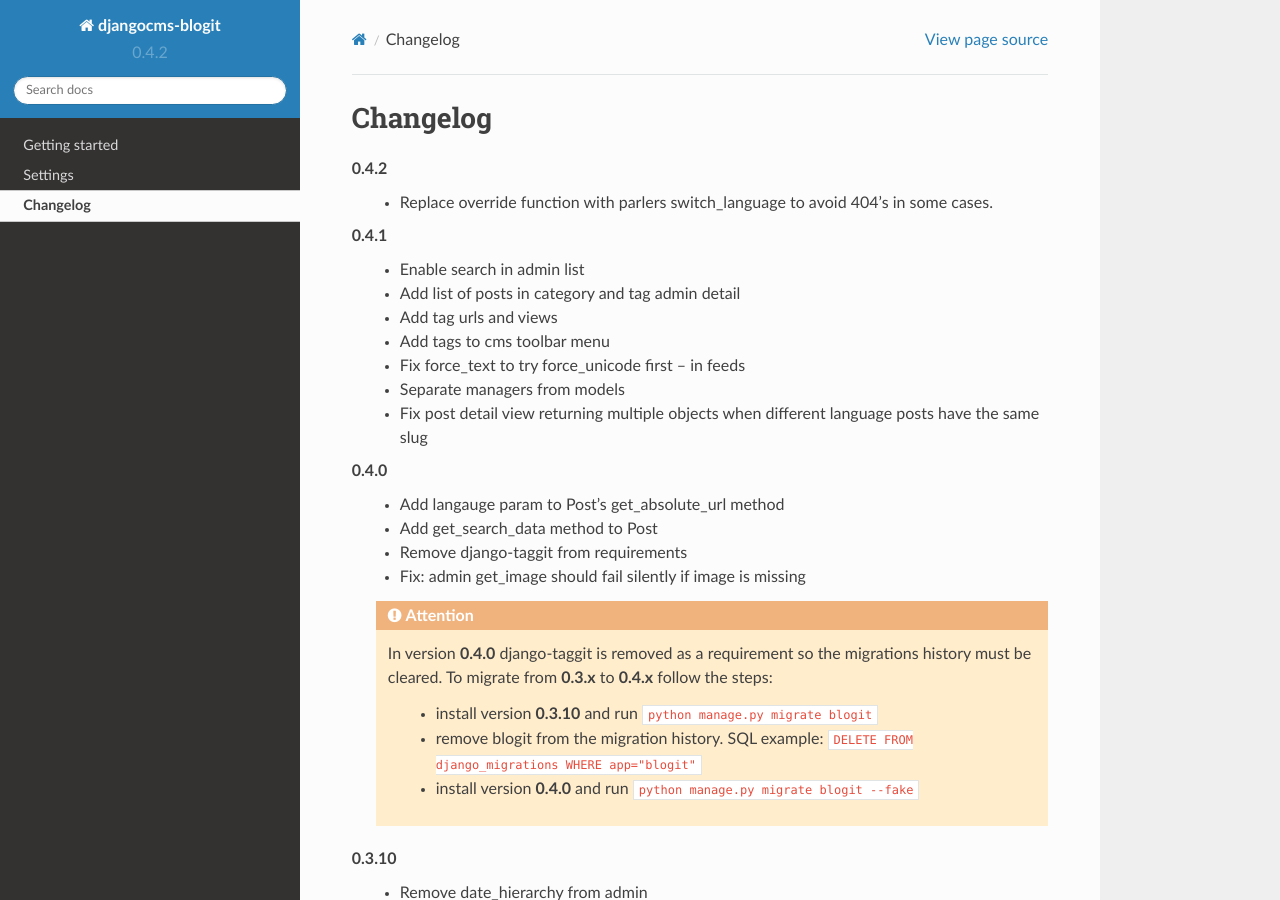
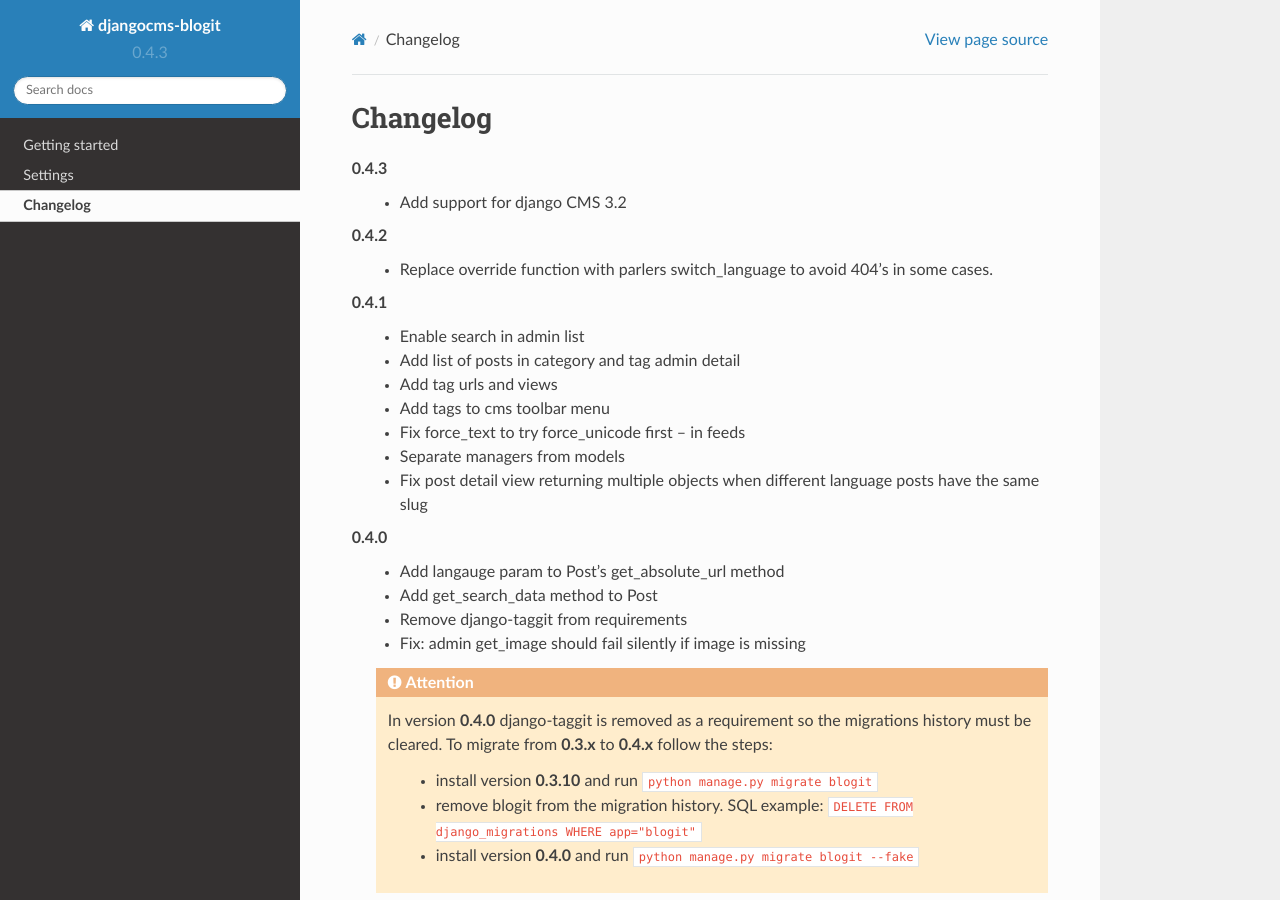
Before and after one commit to dinoperovic/djangocms-blogit, a Sphinx documentation site: the page built from docs/changelog.rst, in a window 1280 px wide and 900 px high. Built offline with Sphinx 7.4.7 and the Read the Docs theme 2.0.0, drawn with Linux system fonts in a browser that asks for light colours.

Commit message:
add support for cms 3.2

```diff
--- a/blogit/__init__.py
+++ b/blogit/__init__.py
@@ -1,4 +1,4 @@
 # -*- coding: utf-8 -*-
 from __future__ import unicode_literals
 
-__version__ = '0.4.2'
+__version__ = '0.4.3'
--- a/docs/changelog.rst
+++ b/docs/changelog.rst
@@ -1,6 +1,9 @@
 #########
 Changelog
 #########
+
+0.4.3
+    + Add support for django CMS 3.2
 
 0.4.2
     + Replace override function with parlers switch_language to avoid 404's in some cases.
--- a/docs/conf.py
+++ b/docs/conf.py
@@ -51,9 +51,9 @@
 # built documents.
 #
 # The short X.Y version.
-version = '0.4.2'
+version = '0.4.3'
 # The full version, including alpha/beta/rc tags.
-release = '0.4.2'
+release = '0.4.3'
 
 # The language for content autogenerated by Sphinx. Refer to documentation
 # for a list of supported languages.
```
Also changed, not shown: 1 other file.
